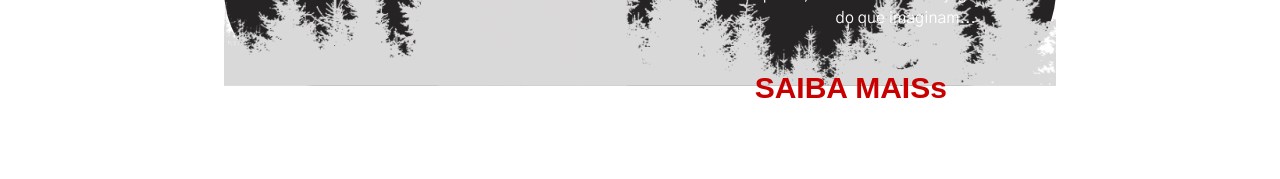
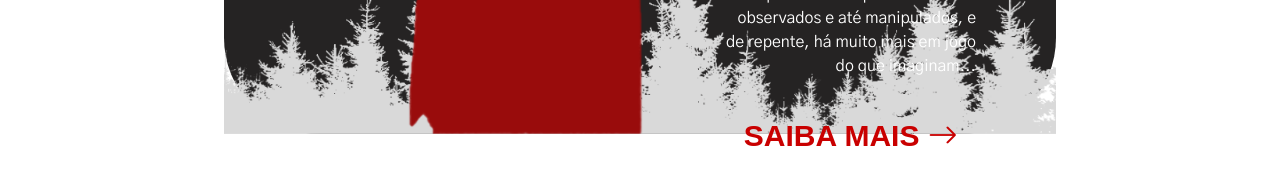
Before and after one commit to Raza6869/TheDevilInMe, a Next.js app: page / in a window 1280 px wide. Shown: the part 1314-1493 px from the top of the page. Before the commit the page ends 1420 px from the top, so only its background shows below. Built offline with nearby package versions, Linux system fonts and the light colour scheme; a web font is replaced by a local one.

Commit message:
feat: synopse finished

```diff
--- a/app/layout.js
+++ b/app/layout.js
@@ -1,4 +1,5 @@
 import "./globals.css";
+import "bootstrap-icons/font/bootstrap-icons.css";
 import { gothic, andadaPro } from "@/assets/fonts";
 
 export const metadata = {
--- a/components/synopse.js
+++ b/components/synopse.js
@@ -4,12 +4,12 @@ import duMet from "@/svg/synopsedumet.svg";
 
 export default function Synopse() {
   return (
-    <div className="bg-[#252323] mx-56 h-[80vh] rounded-[6rem]">
+    <div className="bg-[#252323] mx-56 h-[80vh] rounded-[6rem] my-12">
       <div className="bg-[url('../images/synopsebackground.png')] bg-contain bg-no-repeat bg-bottom h-full flex ">
         <Image
           src={duMet}
           alt="Du'Met"
-          className="h-[100%] w-fit -mr-48 mix-blend-luminosity"
+          className="h-[100%] w-fit -mr-48 scale-110 -mt-8 "
         />
         <div className="text-right font-andadaPro py-16 px-20 flex flex-col gap-10">
           <h1 className="font-bold text-5xl text-redbase">
@@ -24,7 +24,10 @@ export default function Synopse() {
             que imaginam...
           </p>
           <a className="text-redbase text-center font-bold text-3xl ml-20">
-            SAIBA MAISs
+            SAIBA MAIS{" "}
+            <span>
+              <i class="bi bi-arrow-right"></i>
+            </span>
           </a>
         </div>
       </div>
```
Also changed, not shown: package.json (+6 -5 lines), svg/synopsedumet.svg, 1 other file (tests, documents, lock files or other folders).
